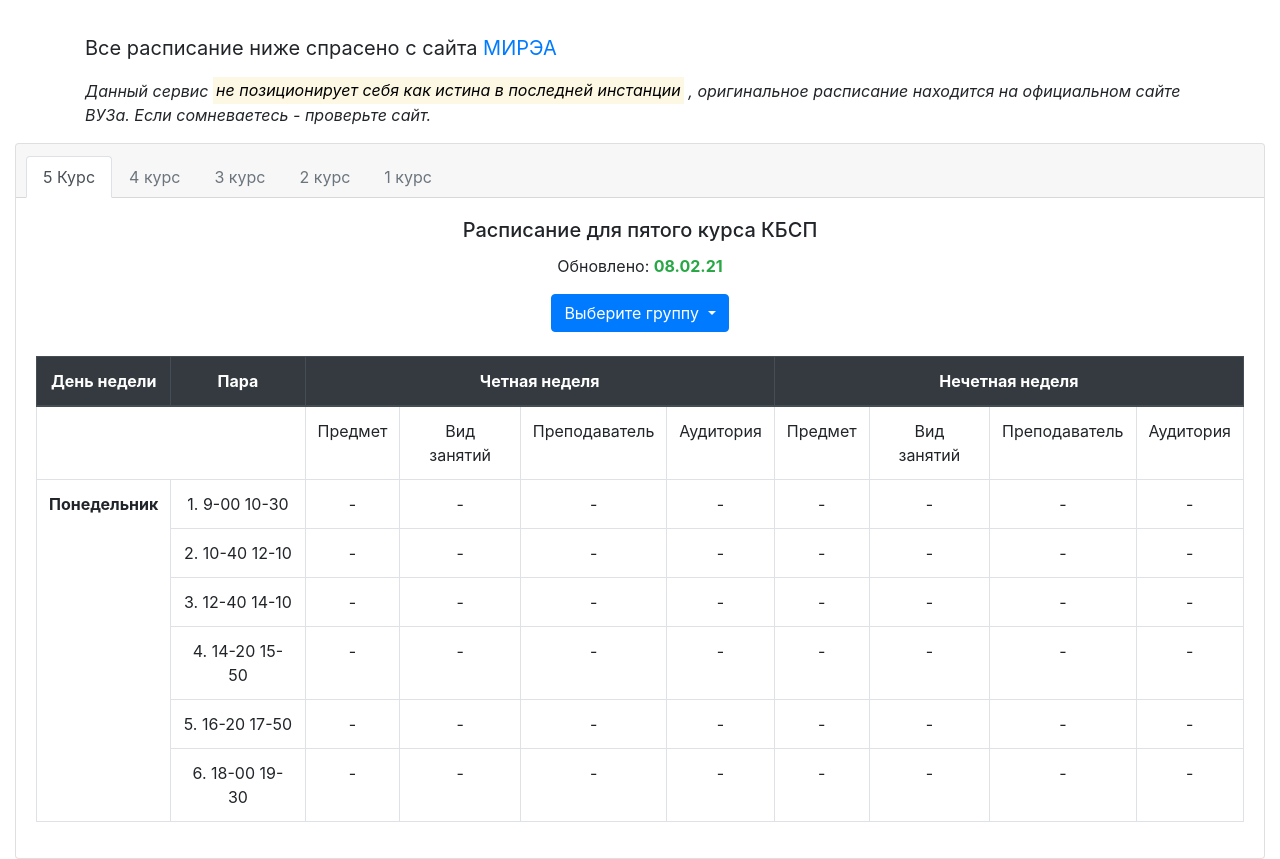
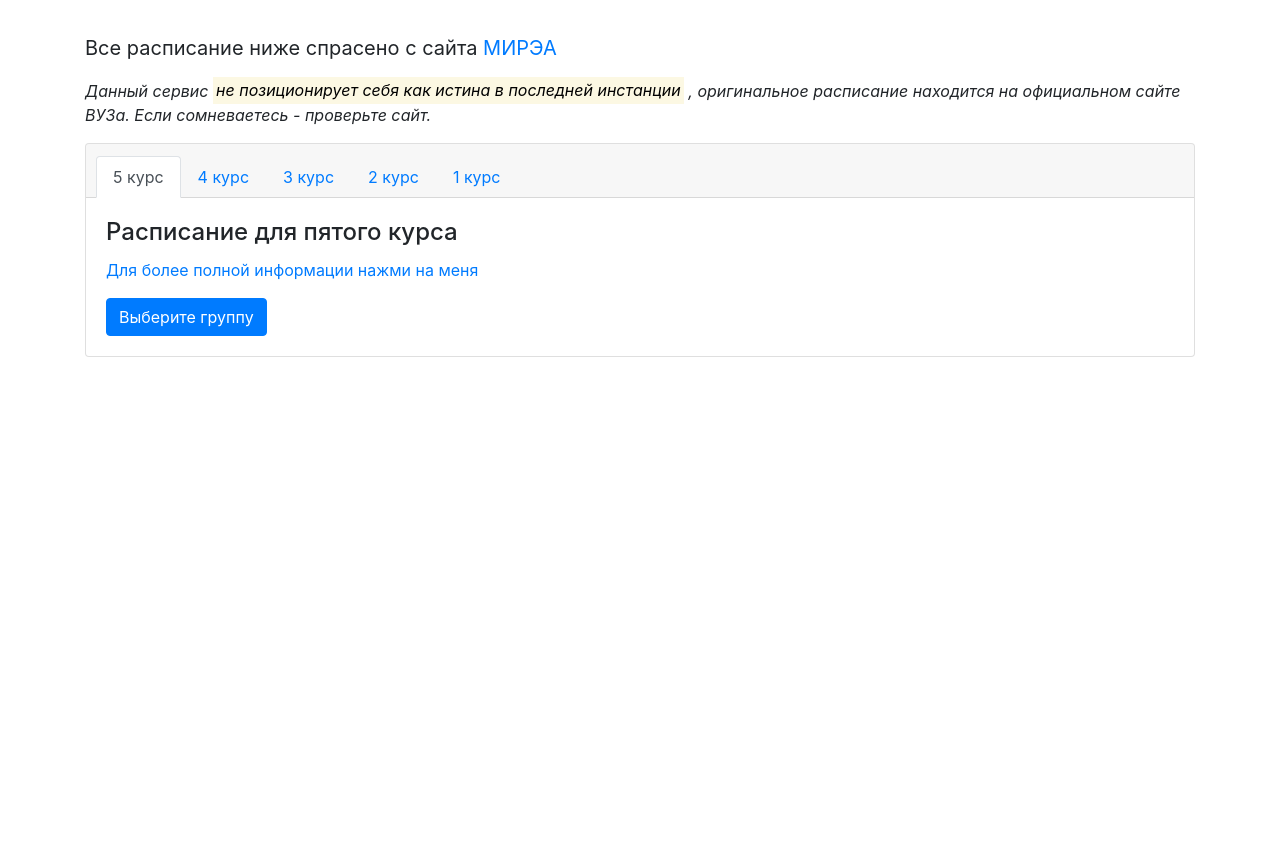
Before and after one commit to klimentlamonov/shedule_ikbsp, a Flask app: page / in a window 1280 px wide. Shown: the part 289-1148 px from the top of the page. After the commit the page ends 646 px from the top, so only its background shows below. Run offline with Flask 2, Linux system fonts and the light colour scheme.

Commit message:
base.html and index.html little changes

```diff
--- a/templates/base.html
+++ b/templates/base.html
@@ -5,12 +5,6 @@
     <title>{% block title %}{% endblock %} • ИКБСП</title>
     <link rel="stylesheet" href="https://cdn.jsdelivr.net/npm/bootstrap@4.6.0/dist/css/bootstrap.min.css"
           integrity="sha384-B0vP5xmATw1+K9KRQjQERJvTumQW0nPEzvF6L/Z6nronJ3oUOFUFpCjEUQouq2+l" crossorigin="anonymous">
-    <script src="https://code.jquery.com/jquery-3.5.1.slim.min.js"
-            integrity="sha384-DfXdz2htPH0lsSSs5nCTpuj/zy4C+OGpamoFVy38MVBnE+IbbVYUew+OrCXaRkfj"
-            crossorigin="anonymous"></script>
-    <script src="https://cdn.jsdelivr.net/npm/bootstrap@4.6.0/dist/js/bootstrap.bundle.min.js"
-            integrity="sha384-Piv4xVNRyMGpqkS2by6br4gNJ7DXjqk09RmUpJ8jgGtD7zP9yug3goQfGII0yAns"
-            crossorigin="anonymous"></script>
 </head>
 <body>
 <div class="header">
@@ -35,6 +29,12 @@
         <h1 class="display-2"><b>{% block big_title %}{% endblock %}</b></h1>
     </div>
 </div>
-    {% block body %}{% endblock %}
+{% block body %}{% endblock %}
+<script src="https://code.jquery.com/jquery-3.5.1.slim.min.js"
+        integrity="sha384-DfXdz2htPH0lsSSs5nCTpuj/zy4C+OGpamoFVy38MVBnE+IbbVYUew+OrCXaRkfj"
+        crossorigin="anonymous"></script>
+<script src="https://cdn.jsdelivr.net/npm/bootstrap@4.6.0/dist/js/bootstrap.bundle.min.js"
+        integrity="sha384-Piv4xVNRyMGpqkS2by6br4gNJ7DXjqk09RmUpJ8jgGtD7zP9yug3goQfGII0yAns"
+        crossorigin="anonymous"></script>
 </body>
 </html>
--- a/templates/index.html
+++ b/templates/index.html
@@ -10,139 +10,55 @@
             <mark>не позиционирует себя как истина в последней инстанции</mark>
             , оригинальное расписание находится на
             официальном сайте ВУЗа. Если сомневаетесь - проверьте сайт.</em></p>
-    </div>
-    <div class="container-fluid">
-        <div class="card text-center">
+        <div class="card mx-auto text-center mb-4">
+            <!-- Шапка с навигацией -->
             <div class="card-header">
                 <ul class="nav nav-tabs card-header-tabs">
                     <li class="nav-item">
-                        <a class="nav-link active" href="#">5 Курс</a>
+                        <a class="nav-link active" data-toggle="tab" href="#item1">5 курс</a>
                     </li>
                     <li class="nav-item">
-                        <a class="nav-link disabled" href="#" tabindex="-1" aria-disabled="true">4 курс</a>
+                        <a class="nav-link" data-toggle="tab" href="#item2">4 курс</a>
                     </li>
                     <li class="nav-item">
-                        <a class="nav-link disabled" href="#" tabindex="-1" aria-disabled="true">3 курс</a>
+                        <a class="nav-link" data-toggle="tab" href="#item3">3 курс</a>
                     </li>
                     <li class="nav-item">
-                        <a class="nav-link disabled" href="#" tabindex="-1" aria-disabled="true">2 курс</a>
+                        <a class="nav-link" data-toggle="tab" href="#item4">2 курс</a>
                     </li>
                     <li class="nav-item">
-                        <a class="nav-link disabled" href="#" tabindex="-1" aria-disabled="true">1 курс</a>
+                        <a class="nav-link" data-toggle="tab" href="#item5">1 курс</a>
                     </li>
                 </ul>
             </div>
-            <div class="card-body">
-                <h5 class="card-title">Расписание для пятого курса КБСП</h5>
-                <p class="card-text">Обновлено: <span class="text-success"><b>08.02.21</b></span></p>
-                <div class="btn-group">
-                    <button type="button" class="btn btn-primary dropdown-toggle" data-toggle="dropdown"
-                            aria-haspopup="true" aria-expanded="false">
-                        Выберите группу
-                    </button>
-                    <div class="dropdown-menu">
-                        <a class="dropdown-item" href="#">Выберите группу</a>
-                        <div class="dropdown-divider"></div>
-                        <a class="dropdown-item" href="#">БИСО-01-16</a>
-                        <a class="dropdown-item" href="#">БИСО-02-16</a>
-                        <a class="dropdown-item" href="#">БАСО-02-16</a>
-
-                    </div>
+            <!-- Текстовый контент -->
+            <div class="card-body tab-content">
+                <div class="tab-pane fade show active text-left" id="item1">
+                    <h4 class="card-title">Расписание для пятого курса</h4>
+                    <p class="card-text"><a href="#">Для более полной информации нажми на меня</a></p>
+                    <a href="#" class="btn btn-primary">Выберите группу</a>
                 </div>
-                <br><br>
-                <div class="overflow-auto">
-                    <table class="table table-bordered" cellpadding="4">
-                        <thead class="thead-dark">
-                        <tr>
-                            <th scope="col">День недели</th>
-                            <th scope="col">Пара</th>
-                            <th colspan="4" scope="col">Четная неделя</th>
-                            <th colspan="4" scope="col">Нечетная неделя</th>
-                        </tr>
-                        </thead>
-                        <tbody>
-                        <tr>
-                            <td colspan="2"></td>
-                            <td>Предмет</td>
-                            <td>Вид занятий</td>
-                            <td>Преподаватель</td>
-                            <td>Аудитория</td>
-                            <td>Предмет</td>
-                            <td>Вид занятий</td>
-                            <td>Преподаватель</td>
-                            <td>Аудитория</td>
-                        </tr>
-                        <tr>
-                            <th rowspan="6" scope="row">Понедельник</th>
-                            <td>1. 9-00 10-30</td>
-                            <td>-</td>
-                            <td>-</td>
-                            <td>-</td>
-                            <td>-</td>
-                            <td>-</td>
-                            <td>-</td>
-                            <td>-</td>
-                            <td>-</td>
-                        </tr>
-                        <tr>
-                            <td>2. 10-40 12-10</td>
-                            <td>-</td>
-                            <td>-</td>
-                            <td>-</td>
-                            <td>-</td>
-                            <td>-</td>
-                            <td>-</td>
-                            <td>-</td>
-                            <td>-</td>
-                        </tr>
-                        <tr>
-                            <td>3. 12-40 14-10</td>
-                            <td>-</td>
-                            <td>-</td>
-                            <td>-</td>
-                            <td>-</td>
-                            <td>-</td>
-                            <td>-</td>
-                            <td>-</td>
-                            <td>-</td>
-                        </tr>
-                        <tr>
-                            <td>4. 14-20 15-50</td>
-                            <td>-</td>
-                            <td>-</td>
-                            <td>-</td>
-                            <td>-</td>
-                            <td>-</td>
-                            <td>-</td>
-                            <td>-</td>
-                            <td>-</td>
-                        </tr>
-                        <tr>
-                            <td>5. 16-20 17-50</td>
-                            <td>-</td>
-                            <td>-</td>
-                            <td>-</td>
-                            <td>-</td>
-                            <td>-</td>
-                            <td>-</td>
-                            <td>-</td>
-                            <td>-</td>
-                        </tr>
-                        <tr>
-                            <td>6. 18-00 19-30</td>
-                            <td>-</td>
-                            <td>-</td>
-                            <td>-</td>
-                            <td>-</td>
-                            <td>-</td>
-                            <td>-</td>
-                            <td>-</td>
-                            <td>-</td>
-                        </tr>
-                        </tbody>
-                    </table>
+                <div class="tab-pane fade text-left" id="item2">
+                    <h4 class="card-title">Расписание для четвертого курса</h4>
+                    <p class="card-text"><a href="#">Для более полной информации нажми на меня</a></p>
+                    <a href="#" class="btn btn-primary">Выберите группу</a>
+                </div>
+                <div class="tab-pane fade text-left" id="item3">
+                    <h4 class="card-title">Расписание для третьего курса</h4>
+                    <p class="card-text"><a href="#">Для более полной информации нажми на меня</a></p>
+                    <a href="#" class="btn btn-primary">Выберите группу</a>
+                </div>
+                <div class="tab-pane fade text-left" id="item4">
+                    <h4 class="card-title">Расписание для второго курса</h4>
+                    <p class="card-text"><a href="#">Для более полной информации нажми на меня</a></p>
+                    <a href="#" class="btn btn-primary">Выберите группу</a>
+                </div>
+                <div class="tab-pane fade text-left" id="item5">
+                    <h4 class="card-title">Расписание для первого курса</h4>
+                    <p class="card-text"><a href="#">Для более полной информации нажми на меня</a></p>
+                    <a href="#" class="btn btn-primary">Выберите группу</a>
                 </div>
             </div>
-        </div>
+        </div><!-- Конец карточки -->
     </div>
 {% endblock %}
```
